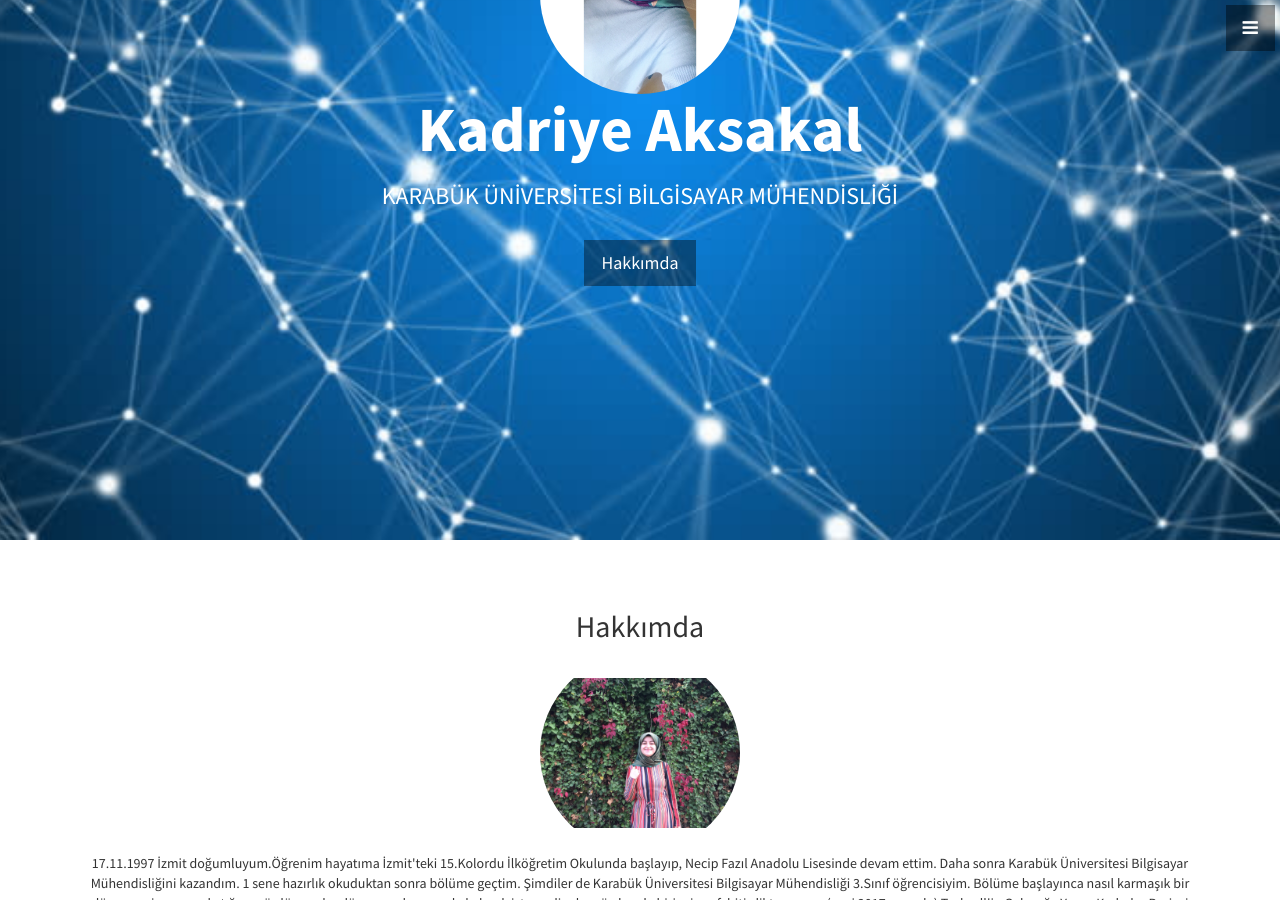
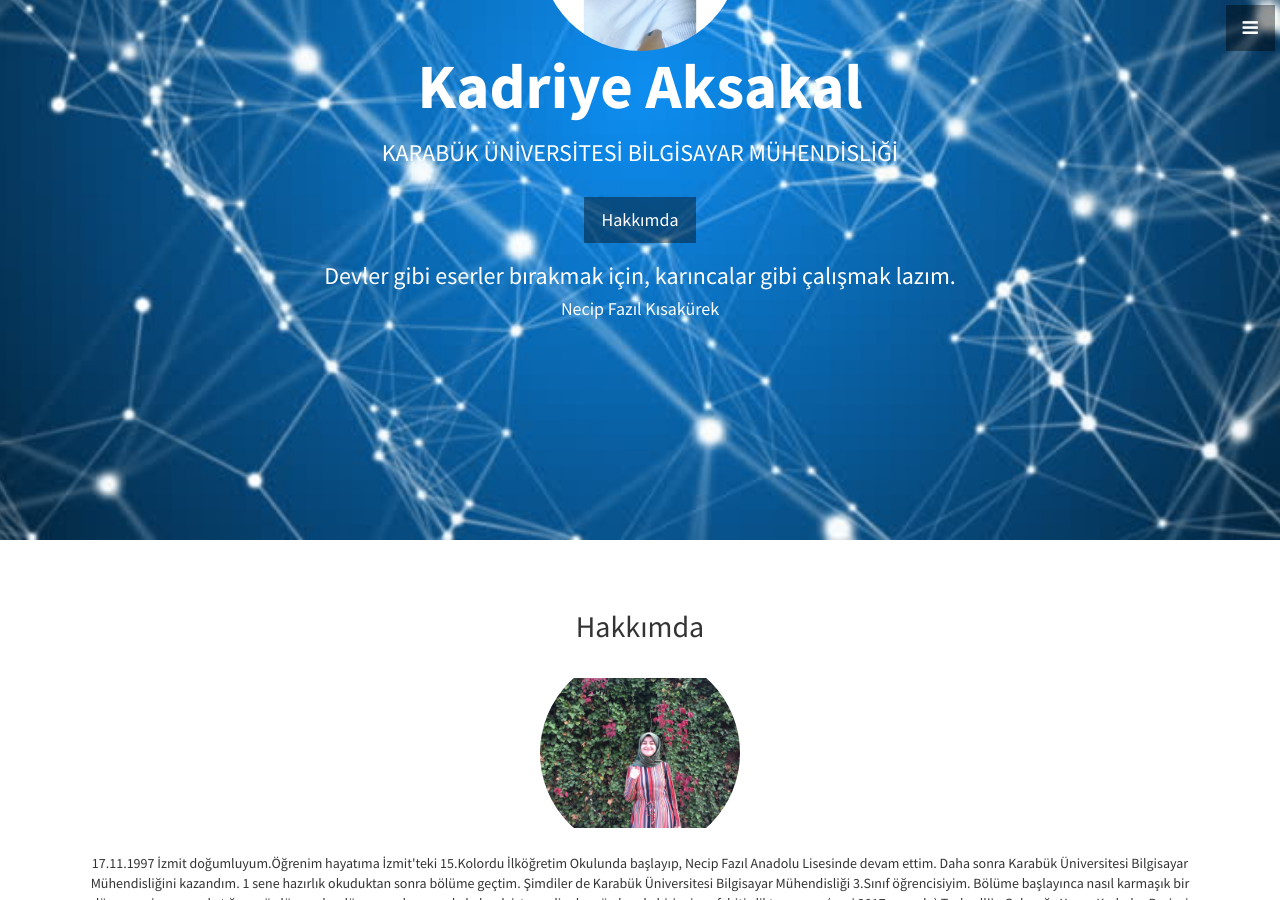
Before and after one commit to KadriyeAksakal/KadriyeAksakal.github.io, a Jekyll site: the page built from index.html, in a window 1280 px wide and 900 px high, scrolled down 360 px. Built offline with Jekyll 4.4.1, drawn with Linux system fonts in a browser that asks for light colours.

Commit message:
Update header.html

```diff
--- a/_includes/header.html
+++ b/_includes/header.html
@@ -5,5 +5,7 @@
     <h3>KARABÜK ÜNİVERSİTESİ BİLGİSAYAR MÜHENDİSLİĞİ</h3>
     <br>
     <a href="#about" class="btn btn-dark btn-lg">Hakkımda</a>
+    <h3>Devler gibi eserler bırakmak için, karıncalar gibi çalışmak lazım.</h3>
+    <h4>Necip Fazıl Kısakürek</h4>
   </div>
 </header>
```
